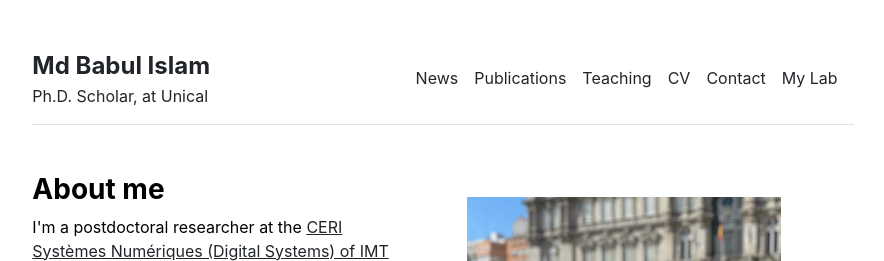
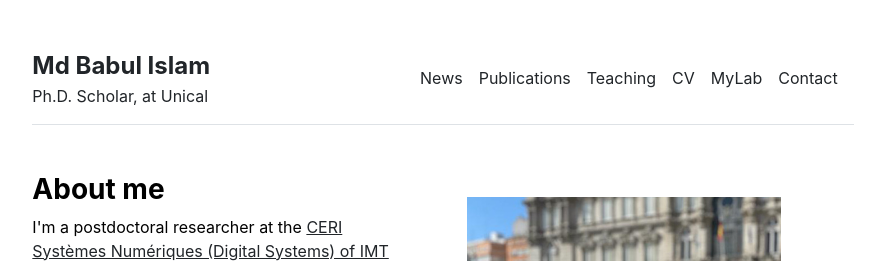
Before and after one commit to babulcseian/babulcseian.github.io, a Jekyll site: the page built from index.md, in a window 1280 px wide. Shown: the top 261 px of the page, without its empty margins (197-1081 px from the left). Built offline with Jekyll 4.4.1, drawn with Linux system fonts in a browser that asks for light colours; a style sheet for code colours, icons or effects is not loaded.

Commit message:
Update settings.yml

```diff
--- a/_data/settings.yml
+++ b/_data/settings.yml
@@ -3,8 +3,9 @@ menu:
 - {name: 'Publications', url: '/publications'}
 - {name: 'Teaching', url: '/teaching'}
 - {name: 'CV', url: '/cv'}
+- {name: 'MyLab', url: '/MyLab'}
 - {name: 'Contact', url: '/contact'}
-- {name: 'My Lab', url: '/My Lab'}
+
 
 social:
 - {icon: 'fab fa-linkedin fa-3x', link: 'https://www.linkedin.com/in/babulcseian/'}
```
